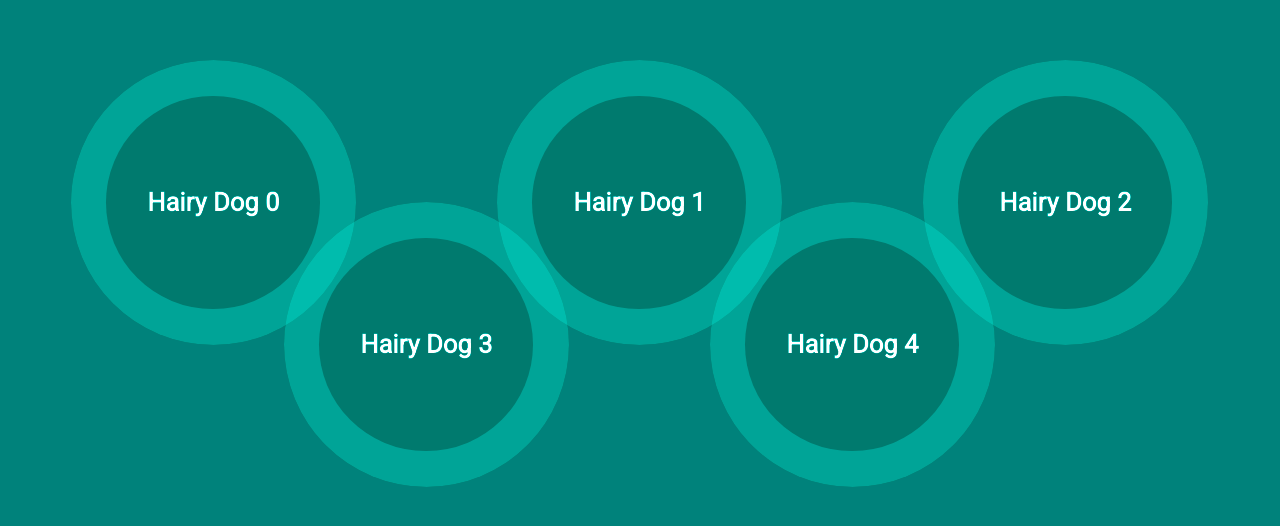
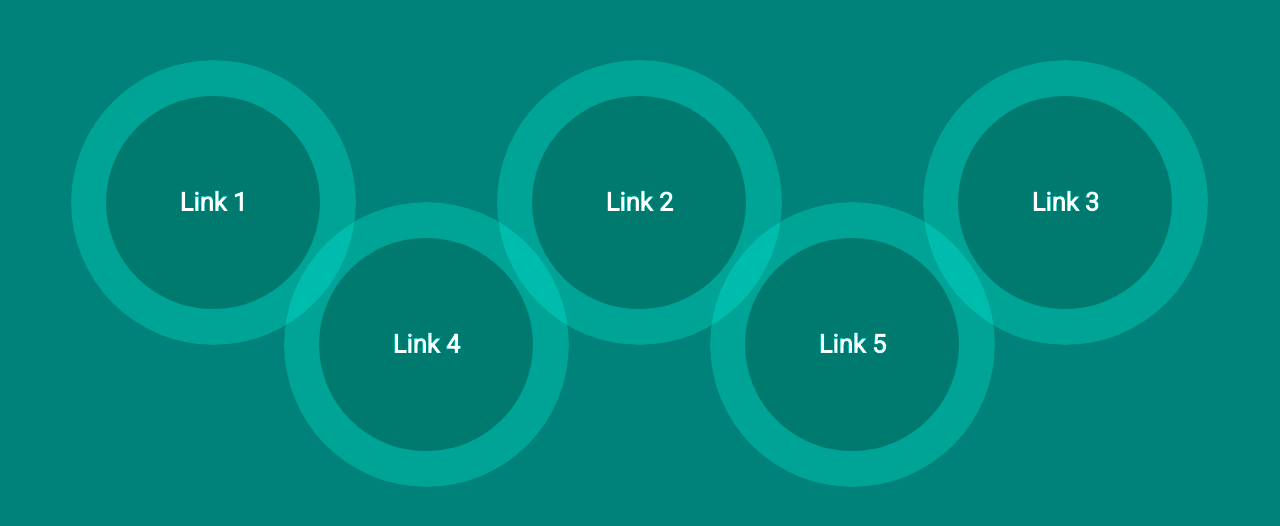
Before and after one commit to sbboard/bubbleEngine, a website: page index.html in a window 1280 px wide. Shown: the part 830-1356 px from the top of the page. Drawn offline with nearby package versions, Linux system fonts and the light colour scheme.

Commit message:
changed filler text

```diff
--- a/bubble.js
+++ b/bubble.js
@@ -1,27 +1,27 @@
 const bubbles = [
   {
-    name: "hairy dog 0",
-    text: "there was once a big ol hairy dog",
+    name: "Link 1",
+    text: "Filler filler hello filler",
     link: "#",
   },
   {
-    name: "hairy dog 1",
-    text: "there was once a big ol hairy dog",
+    name: "Link 2",
+    text: "Filler filler hello filler",
     link: "#",
   },
   {
-    name: "hairy dog 2",
-    text: "there was once a big ol hairy dog",
+    name: "Link 3",
+    text: "Filler filler hello filler",
     link: "#",
   },
   {
-    name: "hairy dog 3",
-    text: "there was once a big ol hairy dog",
+    name: "Link 4",
+    text: "Filler filler hello filler",
     link: "#",
   },
   {
-    name: "hairy dog 4",
-    text: "there was once a big ol hairy dog",
+    name: "Link 5",
+    text: "Filler filler hello filler",
     link: "#",
   },
 ];
@@ -128,7 +128,7 @@ function bubbleScrollMove(e) {
 }
 
 let scrollTimer
-const timerTime = 500
+const timerTime = 100
 
 window.addEventListener("resize", calculatePlaces);
 window.addEventListener(
--- a/bubbleStyle.sass
+++ b/bubbleStyle.sass
@@ -32,7 +32,7 @@ html
     font-size: 2vw
     -webkit-font-smoothing: antialiased
     font-family: 'Roboto', sans-serif
-    transition: padding 1s ease-in-out
+    transition: padding .5s ease-in-out
     &.scrollGuys
         #bubbleTank
             a.bubble
```
Also changed, not shown: bubbleStyle.css.
